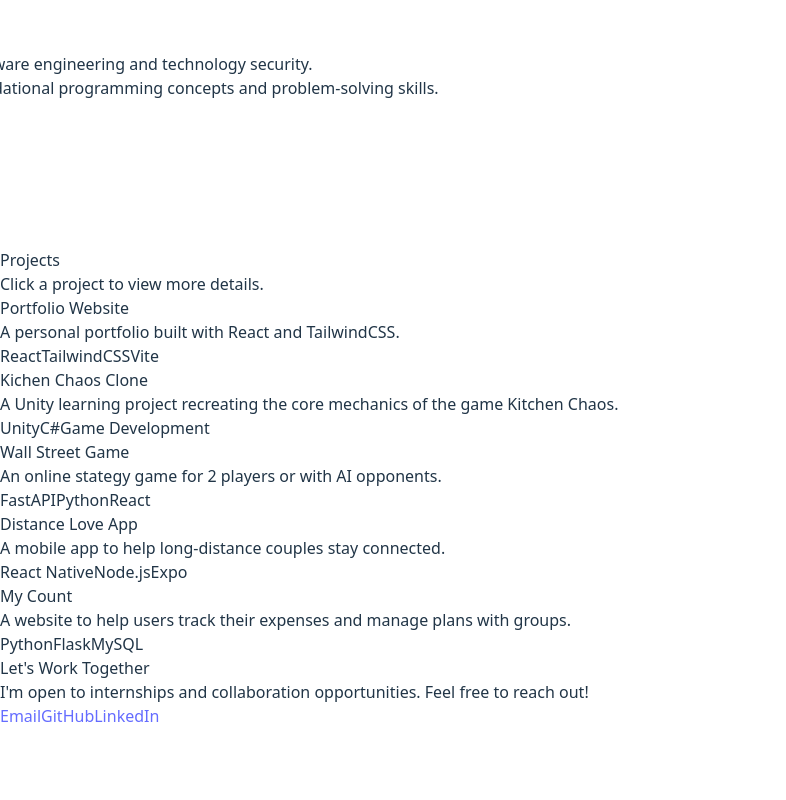
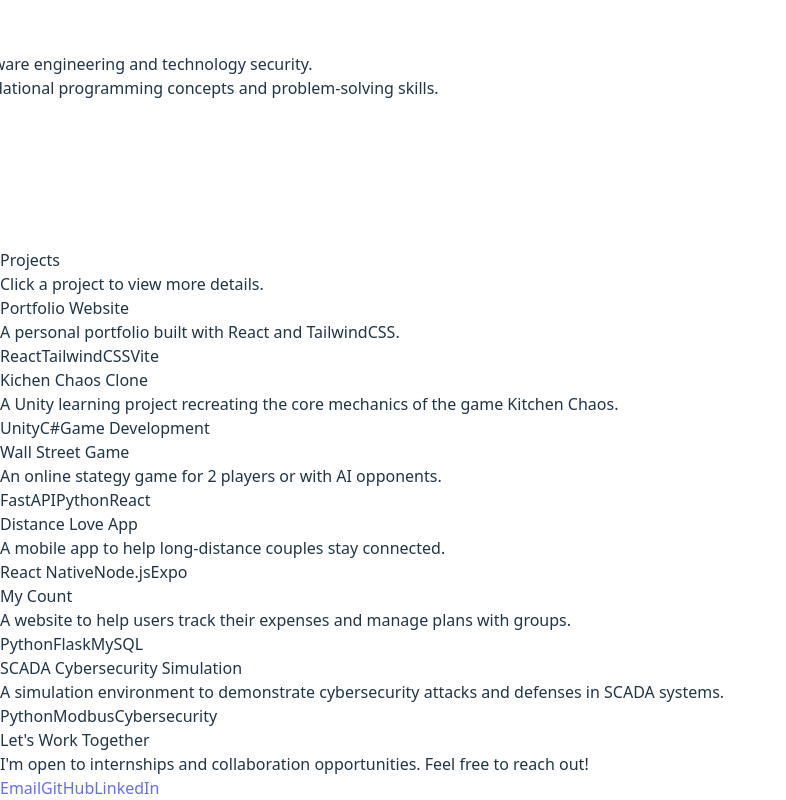
Before and after one commit to darkha03/my-portfolio, a React (Vite) app: page / in a window 1280 px wide. Shown: the part 3409-4209 px from the top of the page, without its empty margins (0-786 px from the left). Before the commit the page ends 4137 px from the top, so only its background shows below. Built offline with nearby package versions, Linux system fonts and the light colour scheme.

Commit message:
update project

```diff
--- a/src/components/Hero.jsx
+++ b/src/components/Hero.jsx
@@ -31,7 +31,7 @@ export const Hero = () => {
               {copy.hero.aboutCta}
             </a>
             <a
-              href="/cv/GiaKhanh_Nguyen_CV.pdf"
+              href="/cv/CV_NguyenGiaKhanh.pdf"
               target="_blank"
               className="inline-flex items-center gap-2 px-5 py-3 rounded-full border border-red-600 text-red-600 hover:bg-red-50 transition"
             >
--- a/src/data/projectsData.js
+++ b/src/data/projectsData.js
@@ -156,4 +156,27 @@ export const projectsData = [
       },
     },
   },
+  {
+    id: 6,
+    title: "SCADA Cybersecurity Simulation",
+    description: "A simulation environment to demonstrate cybersecurity attacks and defenses in SCADA systems.",
+    details: `• Developed a SCADA system simulation using Python and Modbus protocol
+      • Designed and deployed a complete cyber range environment using Ansible and Ludus
+      • Created Docker container and custom Ansible roles to automate simulator setup
+      • Led a multidisciplinary project team, defining target architecture, task distribution, and conducting code reviews to ensure project quality`,
+    technologies: ["Python", "Modbus", "Cybersecurity", "Docker", "Ansible", "Ludus", "Infrastructure as Code", "Project Management"],
+    github: "https://github.com/darkha03/Projet-System-Security",
+    image: "/projects/project6.png",
+    duration: "Nov 2025 - Jan 2026",
+    translations: {
+      fr: {
+        title: "Simulation de cybersécurité SCADA",
+        description: "Environnement de simulation pour démontrer les attaques et défenses en cybersécurité dans les systèmes SCADA.",
+        details: `• Simulation de système SCADA avec Python et protocole Modbus
+        • Conception et déploiement d'un environnement complet de cyber-entraînement utilisant Ansible et Ludus
+        • Développement de conteneurs Docker et de rôles Ansible personnalisés pour automatiser la configuration du simulateur
+        • Pilotage d'une équipe projet multidisciplinaire, définition de l'architecture cible, répartition des tâches, et réalisation de revues de code pour assurer la qualité du projet`,
+      },
+    },
+  }
 ];
```
Also changed, not shown: public/projects/project6.png (added), 1 other file (tests, documents, lock files or other folders).
